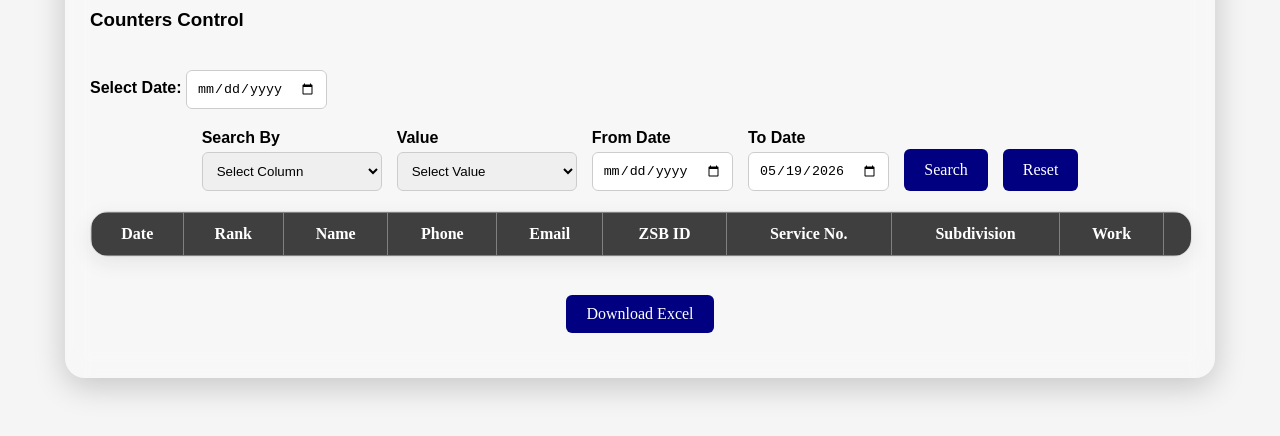
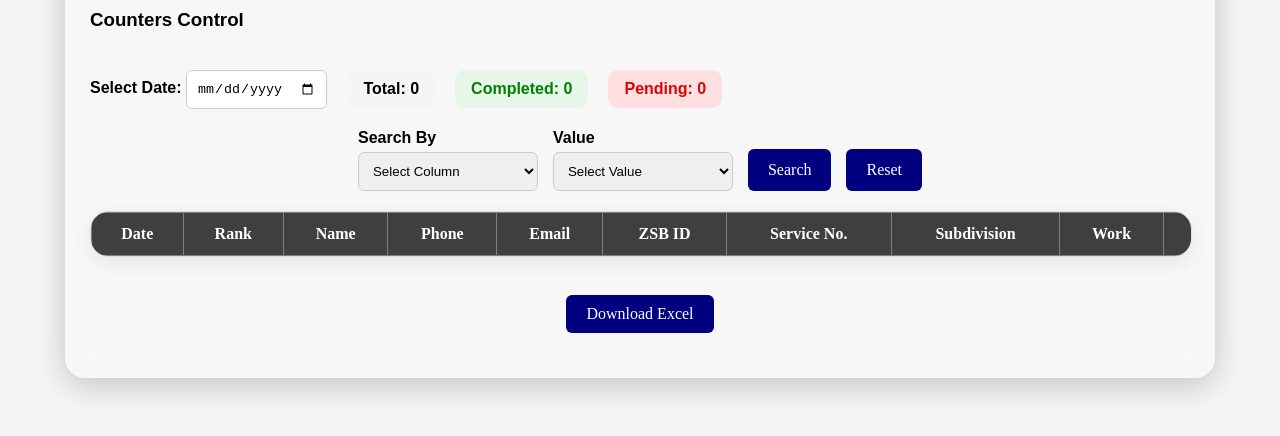
Before and after one commit to paulmark-05/WB_Visitor_System, a website: page public/admin.html in a window 1280 px wide. Shown: the part 166-602 px from the top of the page. Drawn offline with nearby package versions, Linux system fonts and the light colour scheme; no server answers.

Commit message:
Refactor date filter and summary display layout

```diff
--- a/public/admin.html
+++ b/public/admin.html
@@ -24,9 +24,76 @@
         <h3>Counters Control</h3>
         <div id="counterPanel"></div>
 
-        <label>Select Date:</label>
-        <input type="date" id="dateFilter" onchange="loadVisitors()">
-        <div class="search-container">
+        <div
+style="
+display:flex;
+align-items:center;
+gap:20px;
+flex-wrap:wrap;
+margin-bottom:20px;
+">
+
+    <div>
+        <label>
+            Select Date:
+        </label>
+
+        <input
+        type="date"
+        id="dateFilter"
+        onchange="loadVisitors()">
+    </div>
+
+    <div
+    style="
+    background:#f5f5f5;
+    padding:10px 16px;
+    border-radius:10px;
+    font-weight:bold;
+    ">
+
+        Total:
+        <span id="totalCount">
+            0
+        </span>
+
+    </div>
+
+    <div
+    style="
+    background:#e8f5e9;
+    padding:10px 16px;
+    border-radius:10px;
+    font-weight:bold;
+    color:green;
+    ">
+
+        Completed:
+        <span id="completedCount">
+            0
+        </span>
+
+    </div>
+
+    <div
+    style="
+    background:#ffe0e0;
+    padding:10px 16px;
+    border-radius:10px;
+    font-weight:bold;
+    color:#d90606;
+    ">
+
+        Pending:
+        <span id="pendingCount">
+            0
+        </span>
+
+    </div>
+
+</div>
+
+<div class="search-container">
 
     <div class="search-box">
         <label>Search By</label>
@@ -76,15 +143,6 @@
         </select>
     </div>
 
-    <div class="search-box">
-        <label>From Date</label>
-        <input type="date" id="fromDate">
-    </div>
-
-    <div class="search-box">
-        <label>To Date</label>
-        <input type="date" id="toDate">
-    </div>
 
     <button
     class="search-btn"
```
